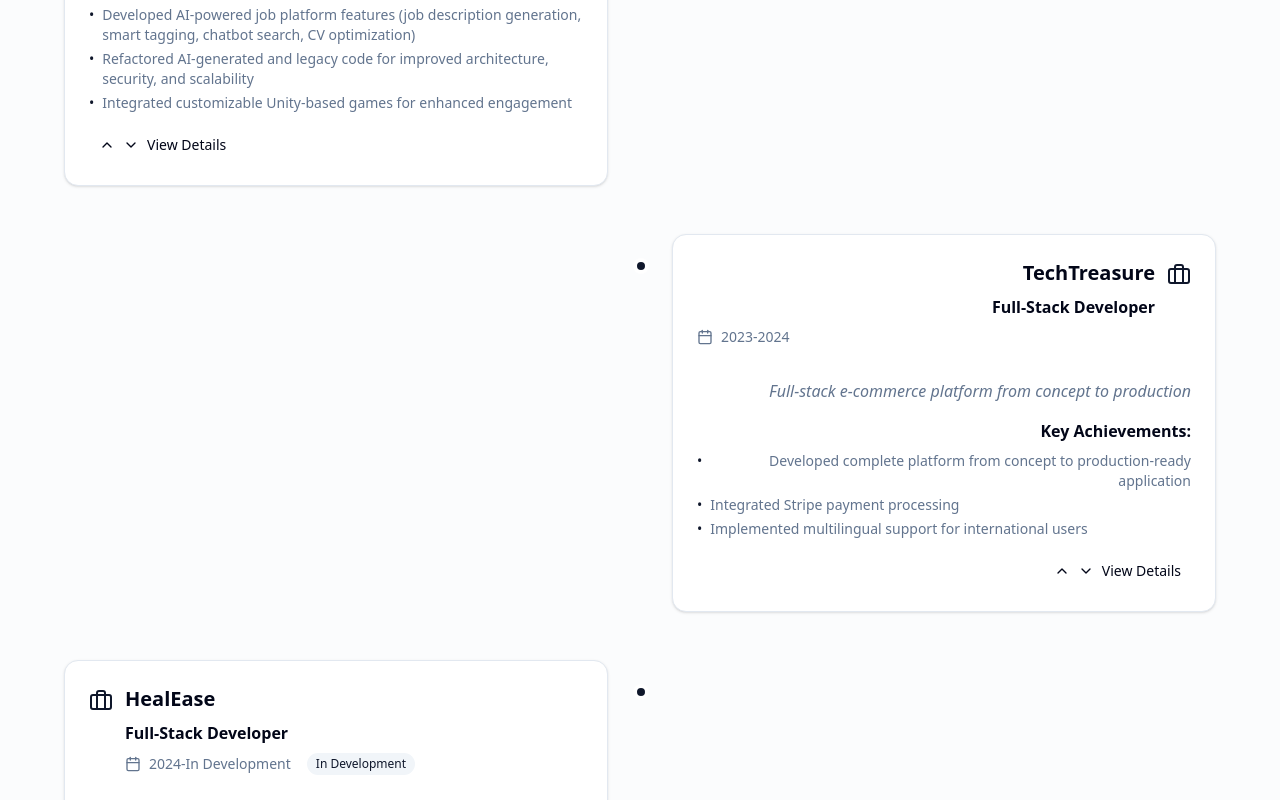
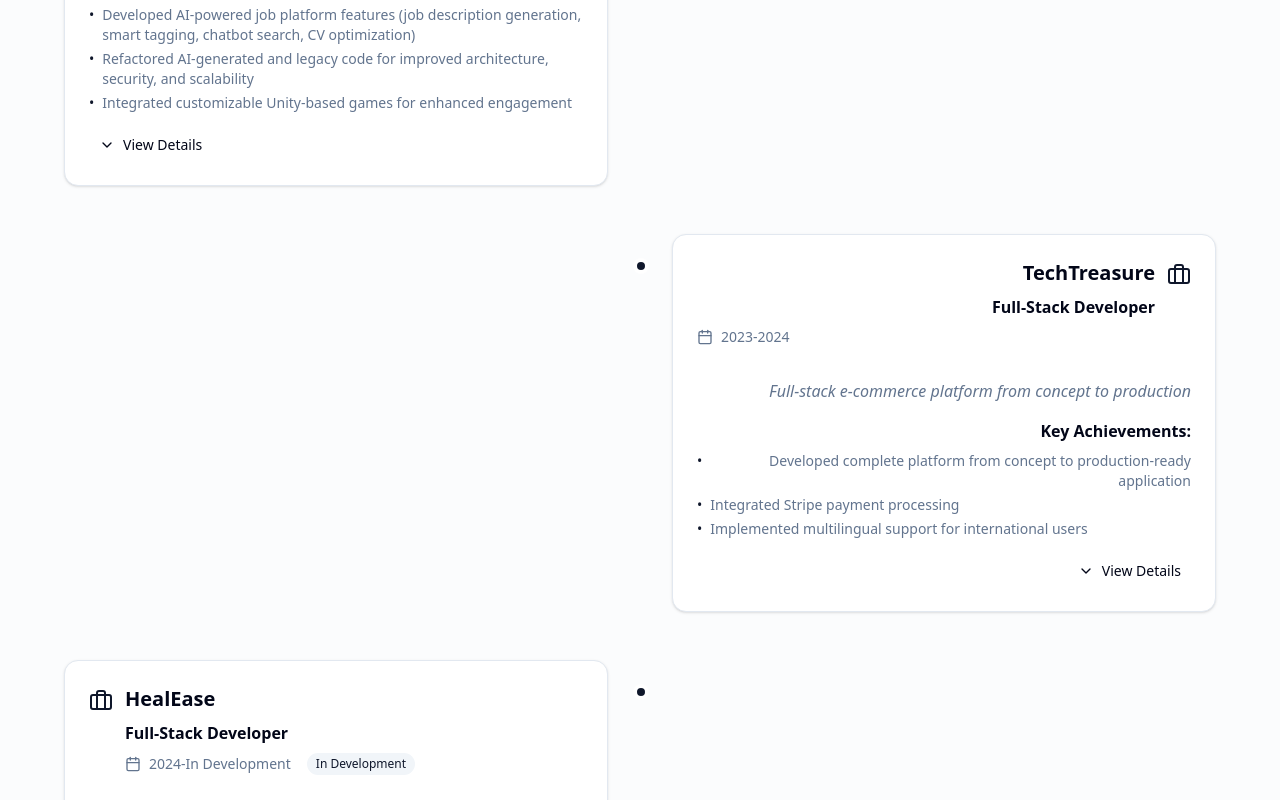
Before and after one commit to BarcDevs/portfolio, a Next.js app: page / in a window 1280 px wide. Shown: the part 3180-3980 px from the top of the page. Built offline with nearby package versions, Linux system fonts and the light colour scheme.

Commit message:
rfc: remove additional static ChevronUp

```diff
--- a/src/components/experience/experience-details-expand.tsx
+++ b/src/components/experience/experience-details-expand.tsx
@@ -19,7 +19,6 @@
         onClick={toggleExpand}
         className="gap-2"
     >
-        <ChevronUp className="h-4 w-4"/>
         {isExpanded ?
             <ChevronUp className="h-4 w-4"/> :
             <ChevronDown className="h-4 w-4"/>
```
